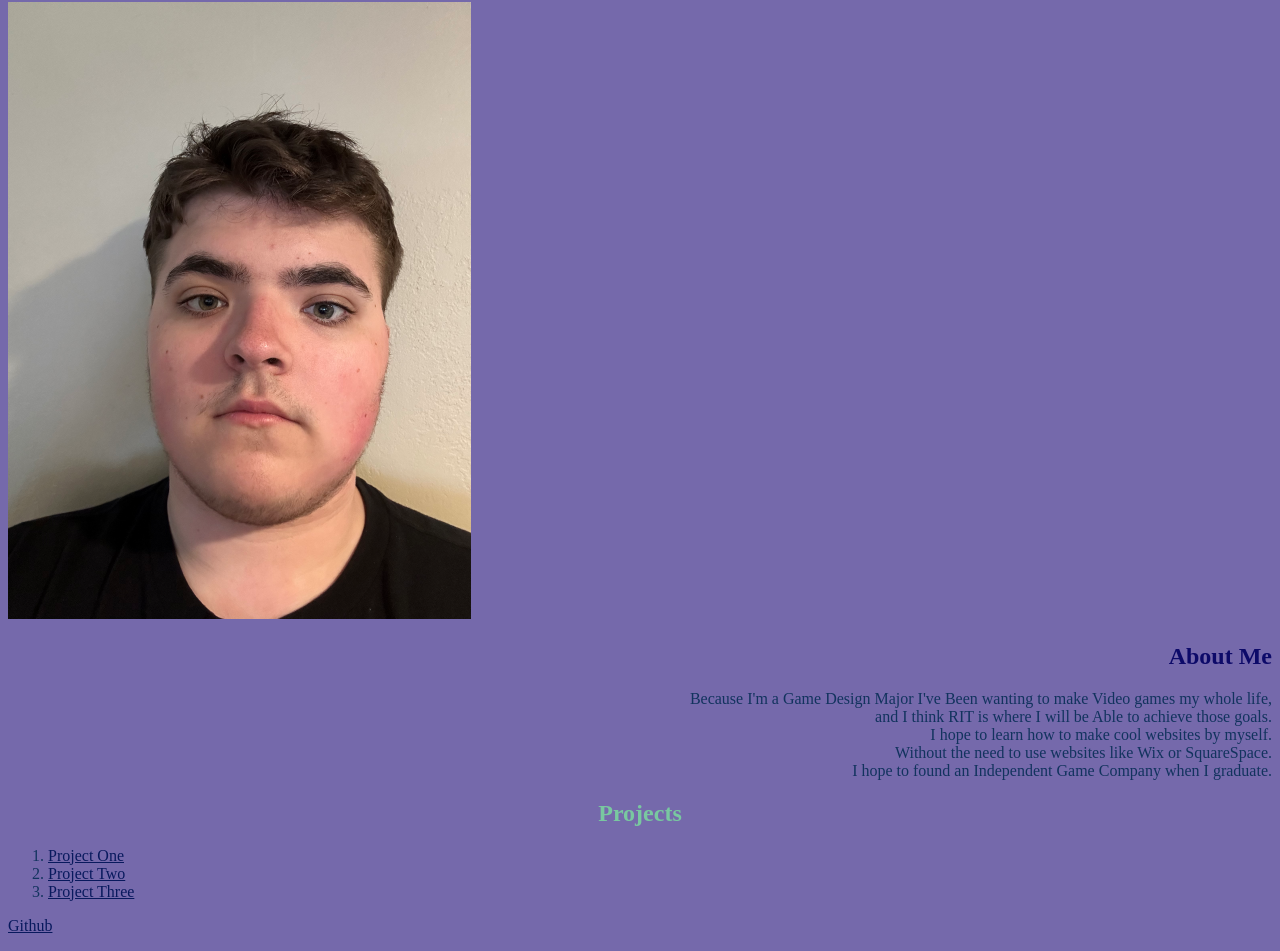
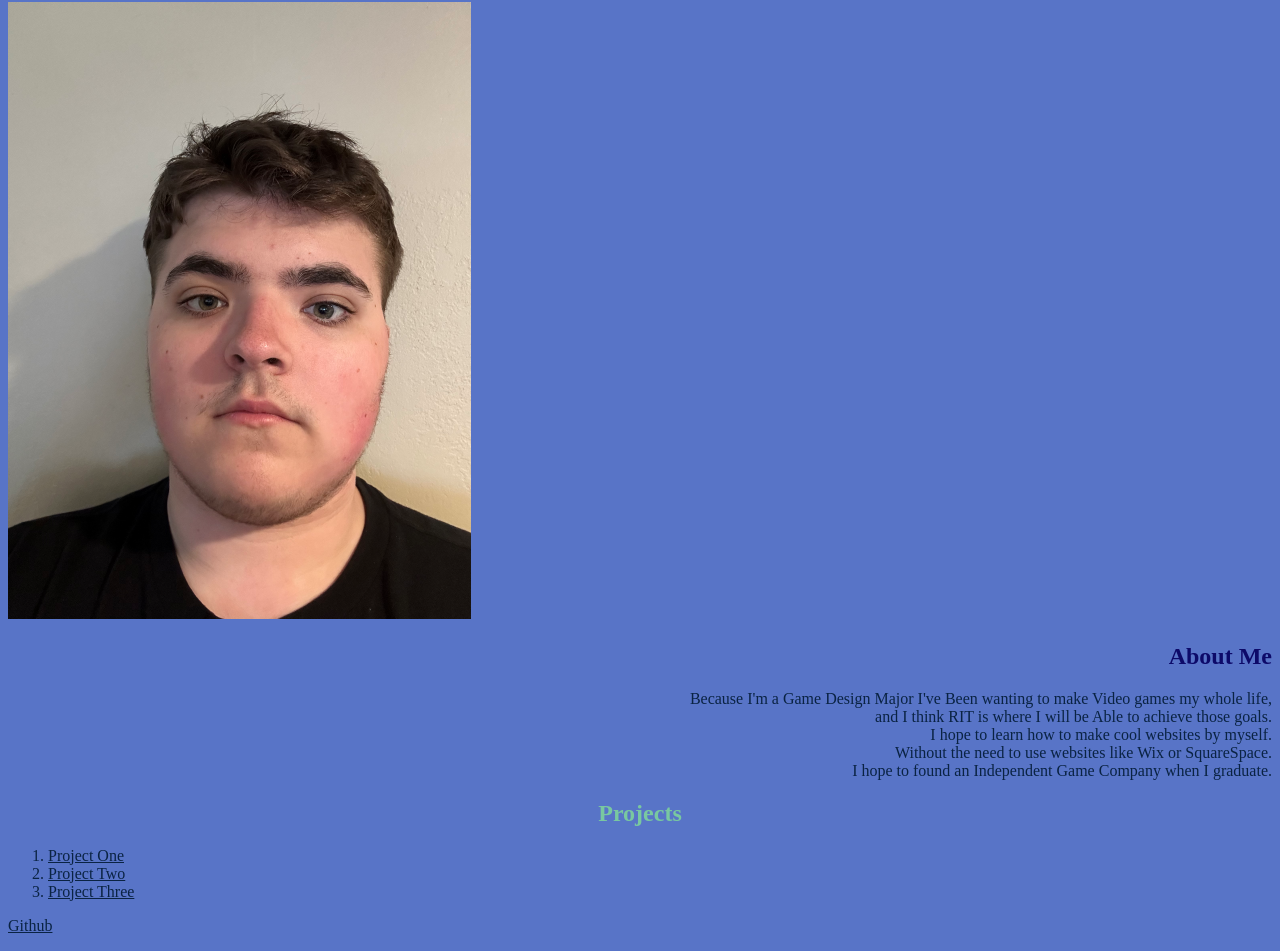
Before and after one commit to Otticstudios/IGME-235, a plain HTML site: page 235/index.html in a window 1280 px wide. Shown: the part 78-1029 px from the top of the page. Drawn offline with Linux system fonts and the light colour scheme.

Commit message:
Update Style.css

```diff
--- a/235/Style.css
+++ b/235/Style.css
@@ -7,16 +7,16 @@ h2{
     color: #0d0a69;
 }
 body{
-    background-color: #7569abff;
+    background-color: rgb(88, 116, 199);
 }
 p{
-    color:#12335E;
+    color:#0a2343;
 }
 li{
-    color:#12335E;
+    color:#0a2343;
 }
 a:link{
-    color:#08195d;
+    color:#0a2343;
 }
 
 a:visited{
@@ -26,7 +26,7 @@ a:hover{
     color:#BAD7D6;
 }
 a:focus{
-    color:rgb(61, 91, 179);
+    color:rgb(32, 65, 166);
 }
 a:active{
 color:#BBDAE9;
```
